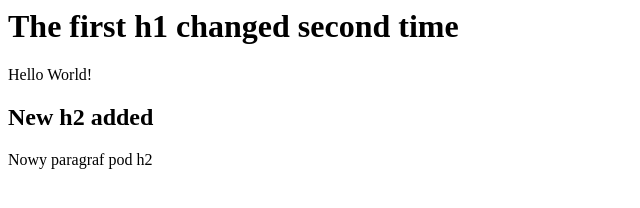
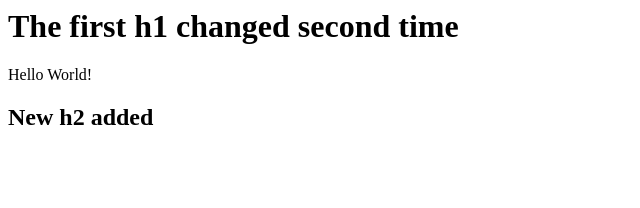
Before and after one commit to kirisiri/learning-git, a plain HTML site: page index.html in a window 1280 px wide. Shown: the whole page, without its empty margins (0-640 px from the left). Drawn offline with Linux system fonts and the light colour scheme.

Commit message:
Remove p under h2

```diff
--- a/index.html
+++ b/index.html
@@ -6,6 +6,5 @@
 	<h1>The first h1 changed second time</h1>
 	<p> Hello World!</p>
 		<h2>New h2 added</h2>
-		<p>Nowy paragraf pod h2</p>
 </body>
 </html>
```
